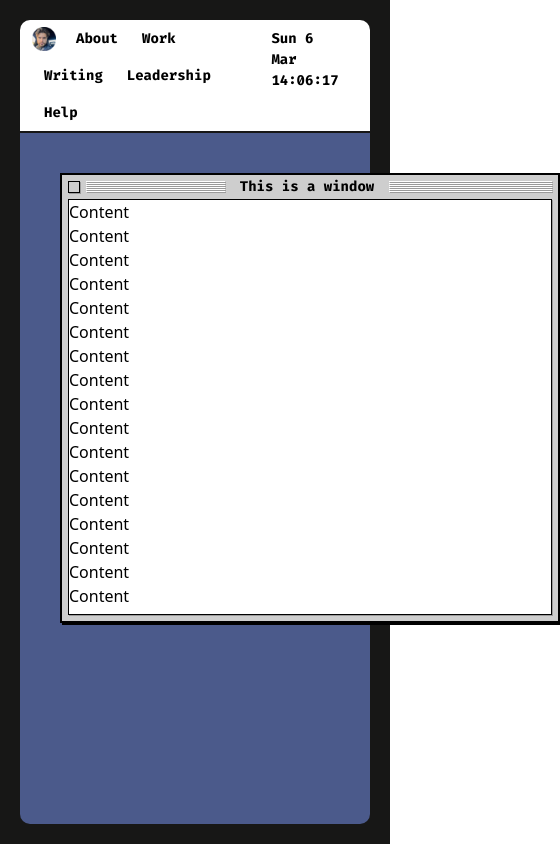
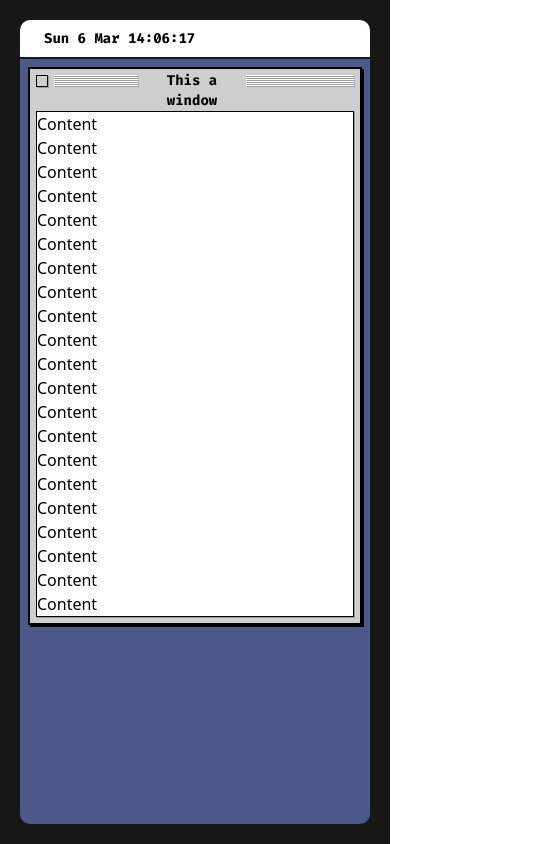
Before and after one commit to lorenzozanotto/lorenzozanotto.com, a Next.js app: page / in a window 390 px wide. Shown: the whole page, 560 px wide, since content can reach past the window. Built offline with nearby package versions, Linux system fonts and the light colour scheme.

Commit message:
feat: add first responsive scaffold

```diff
--- a/components/Bars/NotificationBar.tsx
+++ b/components/Bars/NotificationBar.tsx
@@ -14,7 +14,7 @@ function NotificationBar() {
 
     return (
         <div className="bg-white rounded-t-main-window-radius flex justify-between font-mono font-bold px-[12px]">
-            <div>
+            <div className="hidden md:inline">
                 <LogoButton />
                 <MenuItem title="About" link="#" />
                 <MenuItem title="Work" link="#" />
--- a/components/MacOSWindow/ModalWindow.tsx
+++ b/components/MacOSWindow/ModalWindow.tsx
@@ -2,7 +2,7 @@ import WindowHandle from "./WindowHandle";
 
 function ModalWindow() {
     return (
-        <div className="flex flex-col m-10 h-[450px] w-[500px] border-2 bg-macos-window-canvas border-black shadow-macos-window">
+        <div className="flex flex-col m-2 md:m-10 md:max-w-[500px] border-2 bg-macos-window-canvas border-black shadow-macos-window">
             <WindowHandle />
             <div className="overflow-scroll flex-1 border border-black m-[6px] mt-0 shadow-retro-ui bg-white">
                 <p>Content</p>
--- a/components/MacOSWindow/WindowHandle.tsx
+++ b/components/MacOSWindow/WindowHandle.tsx
@@ -13,7 +13,7 @@ function WindowHandle(props: Props) {
                     <RetroStrokes lines={6} />
                 </div>
             </div>
-            <p className="flex-1 text-center font-mono font-bold text-sm mt-[2px]">This is a window</p>
+            <p className="flex-1 text-center font-mono font-bold text-sm mt-[2px]">This a window</p>
             <div className="mt-[6px] mr-[6px] flex-1">
                 <RetroStrokes lines={6} />
             </div>
```
